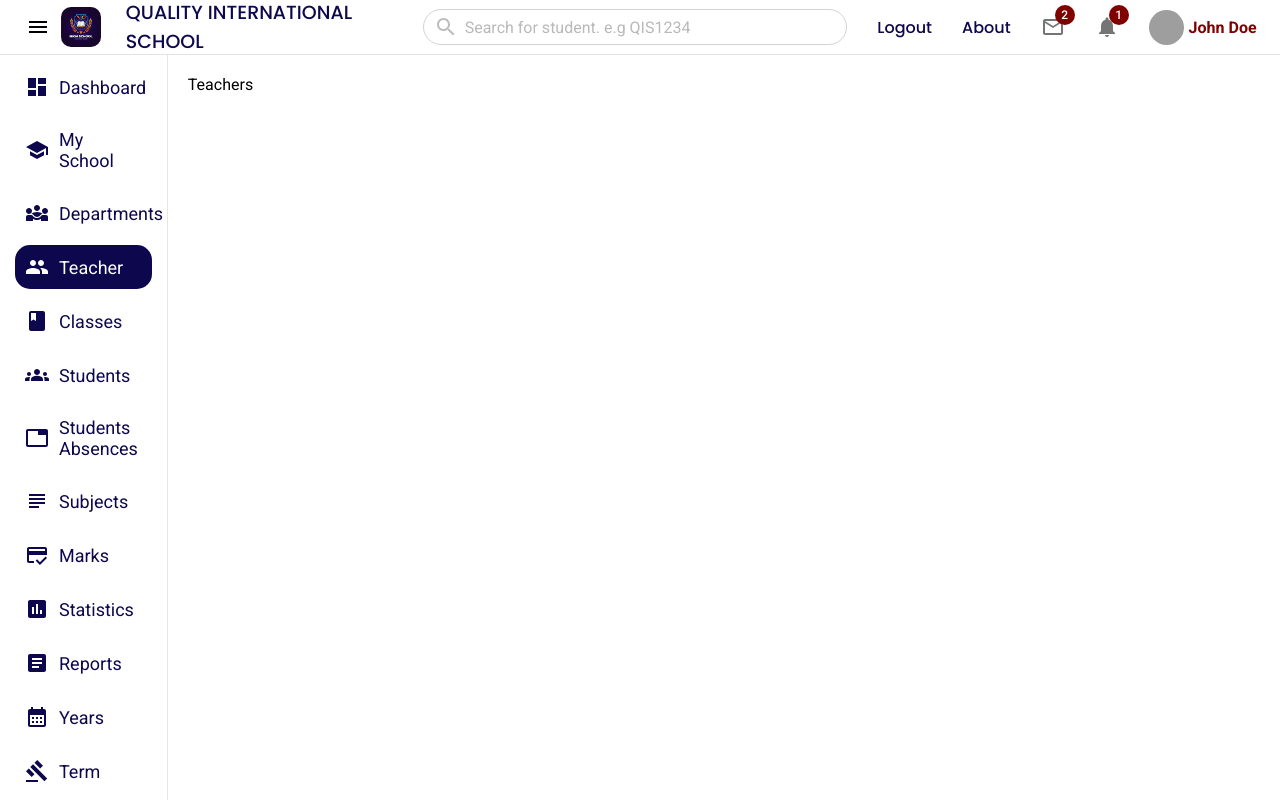
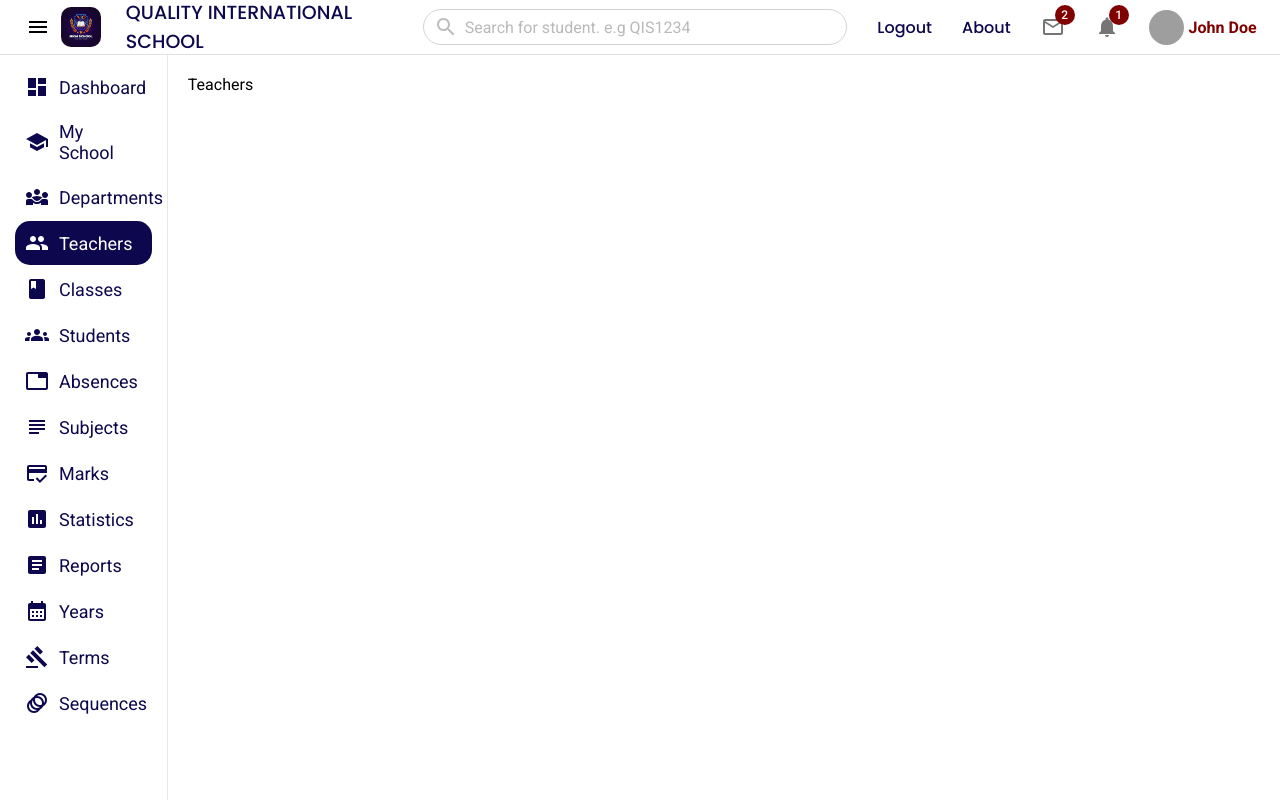
Before and after one commit to VictorEgbe/school-frontend, a React (Vite) app: page /teachers in a window 1280 px wide. Built offline with nearby package versions, Linux system fonts and the light colour scheme; grey boxes are pictures that could not be loaded.

Commit message:
Cleanup on sidebar

```diff
--- a/src/components/Sidebar/Sidebar.jsx
+++ b/src/components/Sidebar/Sidebar.jsx
@@ -1,122 +1,19 @@
-import {
-  Dashboard,
-  School,
-  Class,
-  Groups,
-  Subject,
-  CreditScore,
-  Gavel,
-  AnimationSharp,
-  CalendarMonth,
-  Assessment,
-  Article,
-  Diversity3,
-  People,
-  Tab,
-} from '@mui/icons-material'
 import './Sidebar.scss'
 import { NavLink } from 'react-router-dom'
+import { data } from './data'
 
 const Sidebar = () => {
   return (
     <aside className="sidebar">
       <div className="menu">
-        <NavLink to="/" className="link">
-          <div className="menuItem">
-            <Dashboard />
-            <span>Dashboard</span>
-          </div>
-        </NavLink>
-
-        <NavLink to="/my-school" className="link">
-          <div className="menuItem">
-            <School />
-            <span>My School</span>
-          </div>
-        </NavLink>
-
-        <NavLink to="/departments" className="link">
-          <div className="menuItem">
-            <Diversity3 />
-            <span>Departments</span>
-          </div>
-        </NavLink>
-
-        <NavLink to="/teachers" className="link">
-          <div className="menuItem">
-            <People />
-            <span>Teacher</span>
-          </div>
-        </NavLink>
-
-        <NavLink to="/classes" className="link">
-          <div className="menuItem">
-            <Class />
-            <span>Classes</span>
-          </div>
-        </NavLink>
-
-        <NavLink to="/students" className="link">
-          <div className="menuItem">
-            <Groups />
-            <span>Students</span>
-          </div>
-        </NavLink>
-
-        <NavLink to="/absences" className="link">
-          <div className="menuItem">
-            <Tab />
-            <span>Students Absences</span>
-          </div>
-        </NavLink>
-
-        <NavLink to="/subjects" className="link">
-          <div className="menuItem">
-            <Subject />
-            <span>Subjects</span>
-          </div>
-        </NavLink>
-
-        <NavLink to="/marks" className="link">
-          <div className="menuItem">
-            <CreditScore />
-            <span>Marks</span>
-          </div>
-        </NavLink>
-
-        <NavLink to="/statistics" className="link">
-          <div className="menuItem">
-            <Assessment />
-            <span>Statistics</span>
-          </div>
-        </NavLink>
-
-        <NavLink to="/reports" className="link">
-          <div className="menuItem">
-            <Article />
-            <span>Reports</span>
-          </div>
-        </NavLink>
-
-        <NavLink to="/years" className="link">
-          <div className="menuItem">
-            <CalendarMonth />
-            <span>Years</span>
-          </div>
-        </NavLink>
-
-        <NavLink to="/terms" className="link">
-          <div className="menuItem">
-            <Gavel />
-            <span>Term</span>
-          </div>
-        </NavLink>
-        <NavLink to="/sequences" className="link">
-          <div className="menuItem">
-            <AnimationSharp />
-            <span>Sequences</span>
-          </div>
-        </NavLink>
+        {data.map((item) => (
+          <NavLink to={item.to} className="link" key={item.id}>
+            <div className="menuItem">
+              {item.icon}
+              <span>{item.content}</span>
+            </div>
+          </NavLink>
+        ))}
       </div>
     </aside>
   )
--- a/src/components/Sidebar/Sidebar.scss
+++ b/src/components/Sidebar/Sidebar.scss
@@ -18,7 +18,7 @@
         color: #0d084d;
         display: flex;
         flex-direction: column;
-        gap: 10px;
+        gap: 2px;
 
         .menuItem {
             display: flex;
--- /dev/null
+++ b/src/components/Sidebar/data.jsx
@@ -0,0 +1,103 @@
+import {
+  AnimationSharp,
+  Article,
+  Assessment,
+  CalendarMonth,
+  Class,
+  CreditScore,
+  Dashboard,
+  Diversity3,
+  Gavel,
+  Groups,
+  People,
+  School,
+  Subject,
+  Tab,
+} from '@mui/icons-material'
+
+export const data = [
+  {
+    id: 1,
+    icon: <Dashboard />,
+    to: '/',
+    content: 'Dashboard',
+  },
+  {
+    id: 2,
+    icon: <School />,
+    to: '/my-school',
+    content: 'My School',
+  },
+  {
+    id: 3,
+    icon: <Diversity3 />,
+    to: '/departments',
+    content: 'Departments',
+  },
+  {
+    id: 4,
+    icon: <People />,
+    to: '/teachers',
+    content: 'Teachers',
+  },
+  {
+    id: 5,
+    icon: <Class />,
+    to: '/classes',
+    content: 'Classes',
+  },
+  {
+    id: 6,
+    icon: <Groups />,
+    to: '/students',
+    content: 'Students',
+  },
+  {
+    id: 7,
+    icon: <Tab />,
+    to: '/absences',
+    content: 'Absences',
+  },
+  {
+    id: 8,
+    icon: <Subject />,
+    to: '/subjects',
+    content: 'Subjects',
+  },
+  {
+    id: 9,
+    icon: <CreditScore />,
+    to: '/marks',
+    content: 'Marks',
+  },
+  {
+    id: 10,
+    icon: <Assessment />,
+    to: '/statistics',
+    content: 'Statistics',
+  },
+  {
+    id: 11,
+    icon: <Article />,
+    to: '/reports',
+    content: 'Reports',
+  },
+  {
+    id: 12,
+    icon: <CalendarMonth />,
+    to: '/years',
+    content: 'Years',
+  },
+  {
+    id: 13,
+    icon: <Gavel />,
+    to: '/terms',
+    content: 'Terms',
+  },
+  {
+    id: 14,
+    icon: <AnimationSharp />,
+    to: '/sequences',
+    content: 'Sequences',
+  },
+]
```
